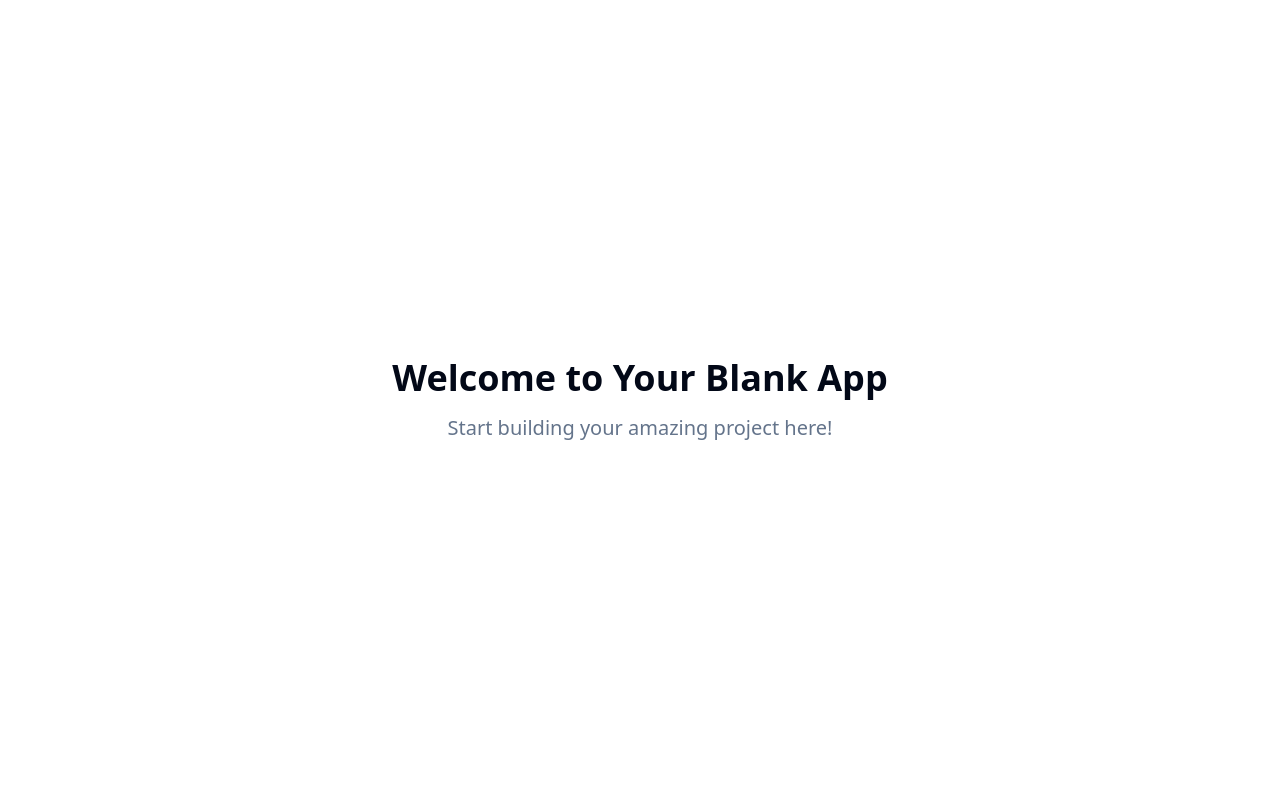
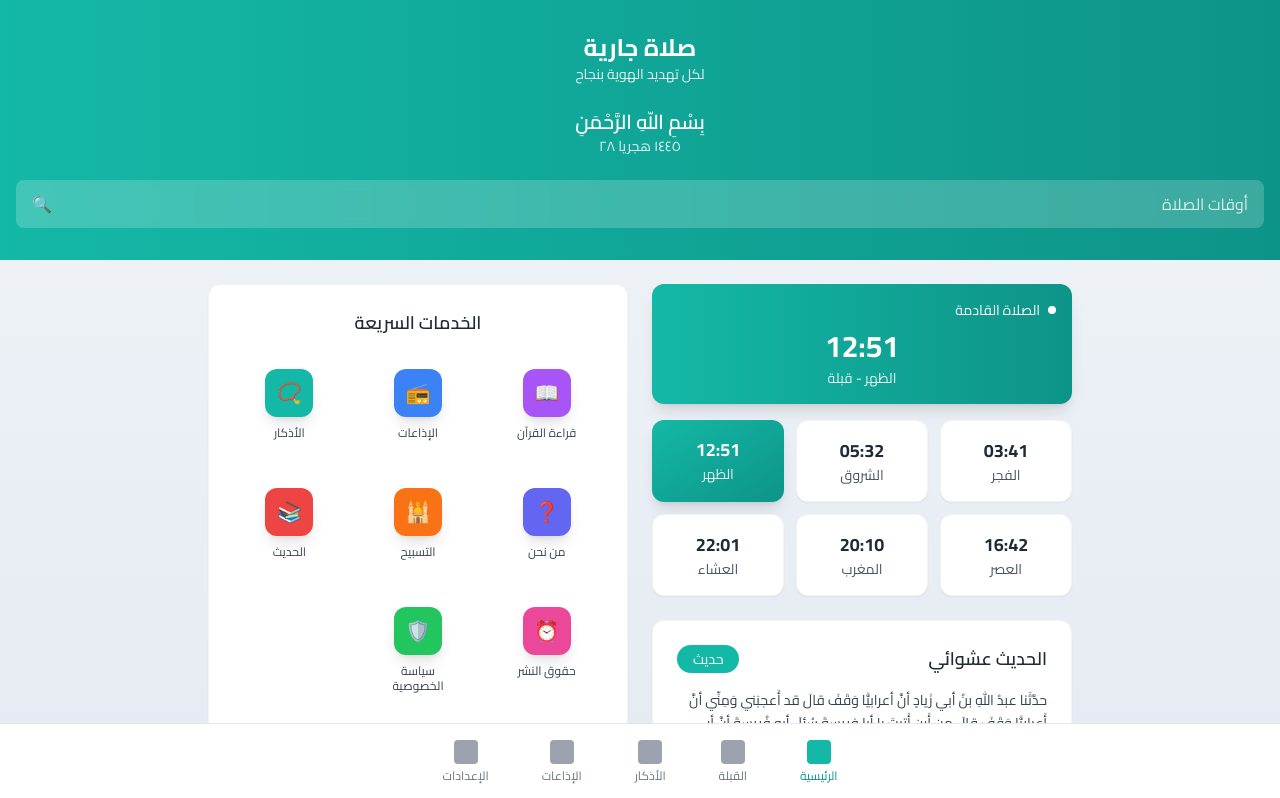
Before and after one commit to aniskrt20/saq-website-builder-easy, a React (Vite) app: page / in a window 1280 px wide. Shown: the top 798 px of the page. Built offline with nearby package versions, Linux system fonts and the light colour scheme.

Commit message:
Implement website clone
Create a website that is a clone of the provided image.

```diff
--- a/index.html
+++ b/index.html
@@ -1,14 +1,20 @@
+
 <!DOCTYPE html>
-<html lang="en">
+<html lang="ar" dir="rtl">
   <head>
     <meta charset="UTF-8" />
     <meta name="viewport" content="width=device-width, initial-scale=1.0" />
-    <title>saq-website-builder-easy</title>
-    <meta name="description" content="Lovable Generated Project" />
-    <meta name="author" content="Lovable" />
+    <title>صلاة جارية - أوقات الصلاة</title>
+    <meta name="description" content="تطبيق أوقات الصلاة والخدمات الإسلامية" />
+    <meta name="author" content="Islamic Prayer App" />
 
-    <meta property="og:title" content="saq-website-builder-easy" />
-    <meta property="og:description" content="Lovable Generated Project" />
+    <!-- Arabic Fonts -->
+    <link rel="preconnect" href="https://fonts.googleapis.com">
+    <link rel="preconnect" href="https://fonts.gstatic.com" crossorigin>
+    <link href="https://fonts.googleapis.com/css2?family=Cairo:wght@400;600;700&family=Noto+Sans+Arabic:wght@400;500;600;700&display=swap" rel="stylesheet">
+
+    <meta property="og:title" content="صلاة جارية - أوقات الصلاة" />
+    <meta property="og:description" content="تطبيق أوقات الصلاة والخدمات الإسلامية" />
     <meta property="og:type" content="website" />
     <meta property="og:image" content="https://lovable.dev/opengraph-image-p98pqg.png" />
 
--- /dev/null
+++ b/src/components/HadithSection.tsx
@@ -0,0 +1,49 @@
+
+import { useState } from 'react';
+
+const HadithSection = () => {
+  const hadiths = [
+    {
+      text: "حدَّثَنا عبدُ اللهِ بنُ أبي زَيادٍ أنَّ أعرابيًّا وَقَفَ قالَ قد أَعجبَني وَمِنِّي أنَّ أَعرابيًّا وَقَفَ قالَ مِن أَين أَتيتَ يا أبا فريسةَ سُئِلَ أبو فُريسةَ أنَّ أبي خَيرٍ مِن أهلٍ مِن مَوضِعِ مَسكِين وَمَن أنَّكُم هيِّر",
+      narrator: "حديث رقم ١٥٦",
+      source: "صح الحاكم"
+    }
+  ];
+
+  const [currentHadith] = useState(hadiths[0]);
+
+  return (
+    <div className="bg-white rounded-xl p-6 shadow-sm border border-gray-100">
+      <div className="flex items-center justify-between mb-4">
+        <h3 className="text-lg font-semibold text-gray-800">الحديث عشوائي</h3>
+        <button className="bg-teal-500 text-white px-4 py-1 rounded-full text-sm hover:bg-teal-600 transition-colors">
+          حديث
+        </button>
+      </div>
+
+      <div className="space-y-4">
+        <p className="text-gray-700 leading-relaxed text-sm">
+          {currentHadith.text}
+        </p>
+
+        <div className="border-t pt-3">
+          <p className="text-gray-600 text-xs">{currentHadith.narrator}</p>
+          <p className="text-gray-500 text-xs">{currentHadith.source}</p>
+        </div>
+
+        <div className="bg-gray-50 rounded-lg p-3">
+          <h4 className="font-semibold text-gray-800 text-sm mb-1">أقوال الصحابة</h4>
+          <p className="text-xs text-gray-600">
+            إنَّا الأعمالُ بالنياتِ وإنما لكلِّ امرئٍ ما نوى فمَن كانت
+          </p>
+          <div className="mt-2 text-xs text-gray-500">
+            أبو عبد الله<br/>
+            يحيى بوسف
+          </div>
+        </div>
+      </div>
+    </div>
+  );
+};
+
+export default HadithSection;
--- /dev/null
+++ b/src/components/IslamicHeader.tsx
@@ -0,0 +1,26 @@
+
+const IslamicHeader = () => {
+  return (
+    <div className="bg-gradient-to-r from-teal-500 to-teal-600 text-white text-center py-8">
+      <div className="mb-2">
+        <h1 className="text-2xl font-bold">صلاة جارية</h1>
+        <p className="text-sm opacity-90">لكل تهديد الهوية بنجاح</p>
+      </div>
+
+      <div className="mt-6">
+        <h2 className="text-xl font-semibold">بِسْمِ اللّهِ الرَّحْمَنِ</h2>
+        <p className="text-sm opacity-90">١٤٤٥ هجريا ٢٨</p>
+      </div>
+
+      {/* Search Bar */}
+      <div className="mt-6 mx-4">
+        <div className="bg-white/20 backdrop-blur-sm rounded-lg px-4 py-3 flex items-center justify-between">
+          <span className="text-white/80">أوقات الصلاة</span>
+          <div className="text-white/80">🔍</div>
+        </div>
+      </div>
+    </div>
+  );
+};
+
+export default IslamicHeader;
--- /dev/null
+++ b/src/components/PrayerTimes.tsx
@@ -0,0 +1,59 @@
+
+import { useState, useEffect } from 'react';
+
+const PrayerTimes = () => {
+  const [currentTime, setCurrentTime] = useState(new Date());
+
+  useEffect(() => {
+    const timer = setInterval(() => {
+      setCurrentTime(new Date());
+    }, 1000);
+
+    return () => clearInterval(timer);
+  }, []);
+
+  const prayers = [
+    { name: 'الفجر', time: '03:41', isActive: false },
+    { name: 'الشروق', time: '05:32', isActive: false },
+    { name: 'الظهر', time: '12:51', isActive: true },
+    { name: 'العصر', time: '16:42', isActive: false },
+    { name: 'المغرب', time: '20:10', isActive: false },
+    { name: 'العشاء', time: '22:01', isActive: false },
+  ];
+
+  return (
+    <div className="space-y-4">
+      {/* Current Prayer Highlighted */}
+      <div className="bg-gradient-to-r from-teal-500 to-teal-600 text-white rounded-xl p-4 shadow-lg">
+        <div className="flex items-center gap-2 mb-2">
+          <div className="w-2 h-2 bg-white rounded-full"></div>
+          <span className="text-sm">الصلاة القادمة</span>
+        </div>
+        <div className="text-center">
+          <div className="text-3xl font-bold mb-1">12:51</div>
+          <div className="text-sm opacity-90">الظهر - قبلة</div>
+        </div>
+      </div>
+
+      {/* All Prayer Times Grid */}
+      <div className="grid grid-cols-3 gap-3">
+        {prayers.map((prayer, index) => (
+          <div key={index} className={`p-4 rounded-xl text-center ${
+            prayer.isActive
+              ? 'bg-gradient-to-br from-teal-500 to-teal-600 text-white shadow-lg'
+              : 'bg-white shadow-sm border border-gray-100'
+          }`}>
+            <div className={`text-lg font-bold ${prayer.isActive ? 'text-white' : 'text-gray-800'}`}>
+              {prayer.time}
+            </div>
+            <div className={`text-sm ${prayer.isActive ? 'text-white/90' : 'text-gray-600'}`}>
+              {prayer.name}
+            </div>
+          </div>
+        ))}
+      </div>
+    </div>
+  );
+};
+
+export default PrayerTimes;
--- /dev/null
+++ b/src/components/ServicesGrid.tsx
@@ -0,0 +1,32 @@
+
+const ServicesGrid = () => {
+  const services = [
+    { name: 'قراءة القرآن', icon: '📖', color: 'bg-purple-500', textColor: 'text-purple-500' },
+    { name: 'الإذاعات', icon: '📻', color: 'bg-blue-500', textColor: 'text-blue-500' },
+    { name: 'الأذكار', icon: '📿', color: 'bg-teal-500', textColor: 'text-teal-500' },
+    { name: 'من نحن', icon: '❓', color: 'bg-indigo-500', textColor: 'text-indigo-500' },
+    { name: 'التسبيح', icon: '🕌', color: 'bg-orange-500', textColor: 'text-orange-500' },
+    { name: 'الحديث', icon: '📚', color: 'bg-red-500', textColor: 'text-red-500' },
+    { name: 'حقوق النشر', icon: '⏰', color: 'bg-pink-500', textColor: 'text-pink-500' },
+    { name: 'سياسة الخصوصية', icon: '🛡️', color: 'bg-green-500', textColor: 'text-green-500' },
+  ];
+
+  return (
+    <div className="bg-white rounded-xl p-6 shadow-sm border border-gray-100">
+      <h3 className="text-lg font-semibold text-gray-800 mb-4 text-center">الخدمات السريعة</h3>
+
+      <div className="grid grid-cols-3 gap-4">
+        {services.map((service, index) => (
+          <div key={index} className="flex flex-col items-center p-4 rounded-lg hover:bg-gray-50 transition-colors cursor-pointer">
+            <div className={`w-12 h-12 ${service.color} rounded-xl flex items-center justify-center text-white text-xl mb-2 shadow-lg`}>
+              {service.icon}
+            </div>
+            <span className="text-xs text-gray-700 text-center leading-tight">{service.name}</span>
+          </div>
+        ))}
+      </div>
+    </div>
+  );
+};
+
+export default ServicesGrid;
--- a/src/index.css
+++ b/src/index.css
@@ -1,3 +1,4 @@
+
 @tailwind base;
 @tailwind components;
 @tailwind utilities;
@@ -37,47 +38,32 @@
     --radius: 0.5rem;
 
     --sidebar-background: 0 0% 98%;
-
     --sidebar-foreground: 240 5.3% 26.1%;
-
     --sidebar-primary: 240 5.9% 10%;
-
     --sidebar-primary-foreground: 0 0% 98%;
-
     --sidebar-accent: 240 4.8% 95.9%;
-
     --sidebar-accent-foreground: 240 5.9% 10%;
-
     --sidebar-border: 220 13% 91%;
-
     --sidebar-ring: 217.2 91.2% 59.8%;
   }
 
   .dark {
     --background: 222.2 84% 4.9%;
     --foreground: 210 40% 98%;
-
     --card: 222.2 84% 4.9%;
     --card-foreground: 210 40% 98%;
-
     --popover: 222.2 84% 4.9%;
     --popover-foreground: 210 40% 98%;
-
     --primary: 210 40% 98%;
     --primary-foreground: 222.2 47.4% 11.2%;
-
     --secondary: 217.2 32.6% 17.5%;
     --secondary-foreground: 210 40% 98%;
-
     --muted: 217.2 32.6% 17.5%;
     --muted-foreground: 215 20.2% 65.1%;
-
     --accent: 217.2 32.6% 17.5%;
     --accent-foreground: 210 40% 98%;
-
     --destructive: 0 62.8% 30.6%;
     --destructive-foreground: 210 40% 98%;
-
     --border: 217.2 32.6% 17.5%;
     --input: 217.2 32.6% 17.5%;
     --ring: 212.7 26.8% 83.9%;
@@ -98,6 +84,30 @@
   }
 
   body {
-    @apply bg-background text-foreground;
+    @apply bg-background text-foreground font-arabic;
+    font-family: 'Cairo', 'Noto Sans Arabic', sans-serif;
+  }
+
+  /* Arabic RTL support */
+  [dir="rtl"] {
+    text-align: right;
+  }
+
+  [dir="rtl"] input {
+    text-align: right;
   }
 }
+
+/* Custom Islamic styling */
+.islamic-gradient {
+  background: linear-gradient(135deg, #14b8a6 0%, #0d9488 100%);
+}
+
+.prayer-card {
+  transition: all 0.3s ease;
+}
+
+.prayer-card:hover {
+  transform: translateY(-2px);
+  box-shadow: 0 8px 25px rgba(0,0,0,0.1);
+}
--- a/src/pages/Index.tsx
+++ b/src/pages/Index.tsx
@@ -1,11 +1,54 @@
-// Update this page (the content is just a fallback if you fail to update the page)
+
+import { useState, useEffect } from 'react';
+import PrayerTimes from '../components/PrayerTimes';
+import ServicesGrid from '../components/ServicesGrid';
+import HadithSection from '../components/HadithSection';
+import IslamicHeader from '../components/IslamicHeader';
 
 const Index = () => {
   return (
-    <div className="min-h-screen flex items-center justify-center bg-background">
-      <div className="text-center">
-        <h1 className="text-4xl font-bold mb-4">Welcome to Your Blank App</h1>
-        <p className="text-xl text-muted-foreground">Start building your amazing project here!</p>
+    <div className="min-h-screen bg-gradient-to-b from-slate-100 to-slate-200" dir="rtl">
+      <IslamicHeader />
+
+      <div className="container mx-auto px-4 py-6 max-w-4xl">
+        <div className="grid grid-cols-1 lg:grid-cols-2 gap-6">
+          {/* Left Column - Prayer Times */}
+          <div className="space-y-6">
+            <PrayerTimes />
+            <HadithSection />
+          </div>
+
+          {/* Right Column - Services */}
+          <div>
+            <ServicesGrid />
+          </div>
+        </div>
+      </div>
+
+      {/* Bottom Navigation */}
+      <div className="fixed bottom-0 left-0 right-0 bg-white border-t border-gray-200 px-4 py-2">
+        <div className="flex justify-around items-center max-w-md mx-auto">
+          <div className="flex flex-col items-center p-2">
+            <div className="w-6 h-6 bg-teal-500 rounded mb-1"></div>
+            <span className="text-xs text-teal-600">الرئيسية</span>
+          </div>
+          <div className="flex flex-col items-center p-2">
+            <div className="w-6 h-6 bg-gray-400 rounded mb-1"></div>
+            <span className="text-xs text-gray-500">القبلة</span>
+          </div>
+          <div className="flex flex-col items-center p-2">
+            <div className="w-6 h-6 bg-gray-400 rounded mb-1"></div>
+            <span className="text-xs text-gray-500">الأذكار</span>
+          </div>
+          <div className="flex flex-col items-center p-2">
+            <div className="w-6 h-6 bg-gray-400 rounded mb-1"></div>
+            <span className="text-xs text-gray-500">الإذاعات</span>
+          </div>
+          <div className="flex flex-col items-center p-2">
+            <div className="w-6 h-6 bg-gray-400 rounded mb-1"></div>
+            <span className="text-xs text-gray-500">الإعدادات</span>
+          </div>
+        </div>
       </div>
     </div>
   );
--- a/tailwind.config.ts
+++ b/tailwind.config.ts
@@ -1,3 +1,4 @@
+
 import type { Config } from "tailwindcss";
 
 export default {
@@ -18,6 +19,9 @@ export default {
 			}
 		},
 		extend: {
+			fontFamily: {
+				arabic: ['Cairo', 'Noto Sans Arabic', 'sans-serif'],
+			},
 			colors: {
 				border: 'hsl(var(--border))',
 				input: 'hsl(var(--input))',
```
